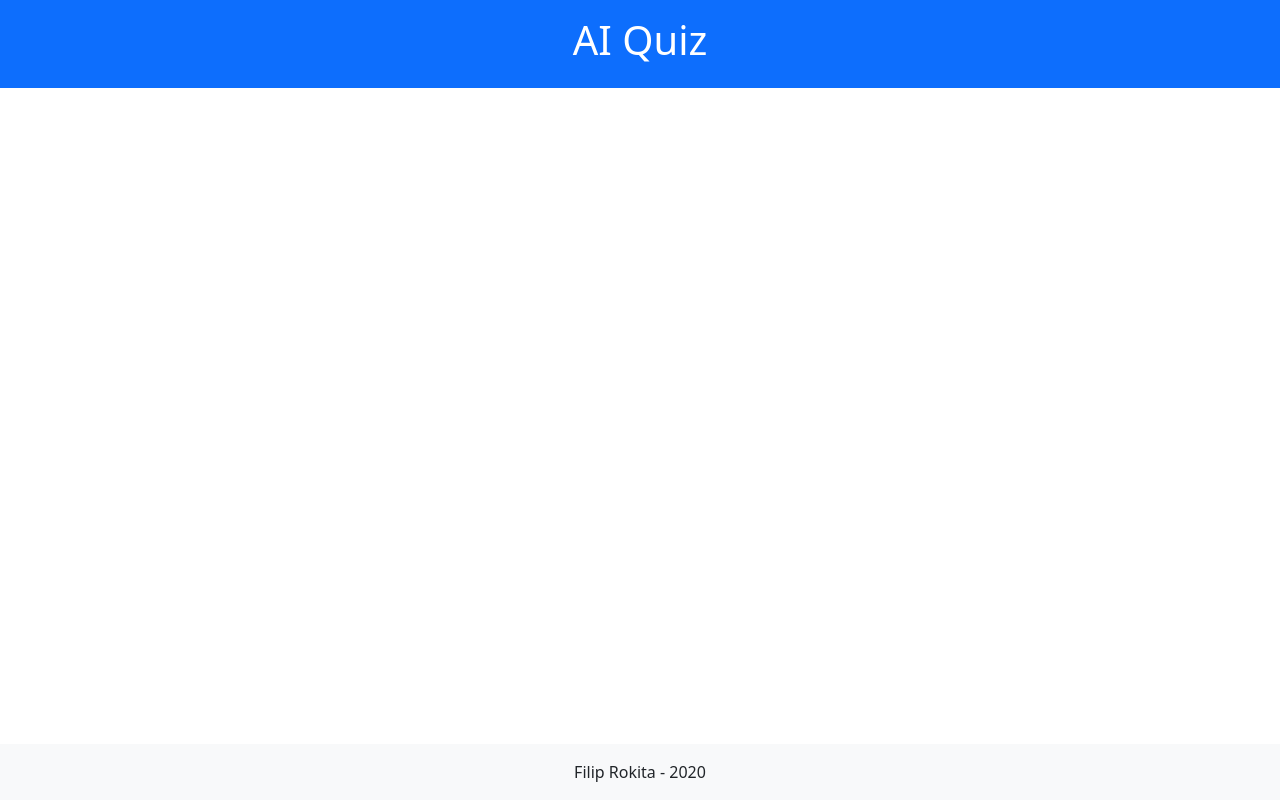
After one commit to FilipRokita/python-ai-quiz, a Flask app: template templates/layout.html in a window 1280 px wide. The commit adds this page. Run offline with Flask 3, Linux system fonts and the light colour scheme; the template is opened without the code that fills it: most values are stand-ins (such as "Sample title", 1, 10 or a date in 2020).

Commit message:
Refactor templates to use a layout file and improve CSS structure

```diff
--- a/app.py
+++ b/app.py
@@ -76,9 +76,6 @@ def index():
     # Get questions from the database
     questions = Question.query.all()
 
-    # Get current year
-    year = datetime.now().year
-
     # Get the user's high score from the database
     username = session.get("username")
     best_score = 0
@@ -86,7 +83,7 @@ def index():
          user = User.query.filter_by(username=username).first()
          best_score = user.high_score if user else 0
 
-    return render_template("index.html", best_score=best_score, questions=questions, year = year)
+    return render_template("index.html", best_score=best_score, questions=questions)
 
 
 # Run the application
--- /dev/null
+++ b/static/styles.css
@@ -0,0 +1,18 @@
+body {
+    position: relative;
+    min-height: 100vh;
+}
+
+footer {
+    position: absolute;
+    bottom: 0;
+    left: 0;
+    right: 0;
+    text-align: center;
+}
+
+.container {
+    text-align: center;
+    font-family: Arial, sans-serif;
+    margin-top: 50px;
+}
--- /dev/null
+++ b/templates/layout.html
@@ -0,0 +1,34 @@
+<!DOCTYPE html>
+<html lang="en">
+<head>
+    <meta charset="UTF-8">
+    <meta name="viewport" content="width=device-width, initial-scale=1.0">
+    <title>Quiz: {% block title %}{% endblock %}</title>
+
+    <!-- Bootstrap CDN -->
+    <link rel="stylesheet" href="https://cdn.jsdelivr.net/npm/bootstrap@5.3.0/dist/css/bootstrap.min.css">
+
+    <!-- Custom CSS styles -->
+    <link rel="stylesheet" href="{{ url_for('static', filename='styles.css') }}">
+</head>
+<body class="d-flex flex-column min-vh-100">
+
+    <!-- Header -->
+    <header class="bg-primary text-white text-center py-3">
+        <h1>AI Quiz</h1>
+    </header>
+
+    <!-- Main content -->
+    <main class="container flex-grow-1 mt-4">
+        {% block main %}{% endblock %}
+    </main>
+
+    <!-- Footer -->
+    <footer class="bg-light text-center py-3 mt-auto">
+        Filip Rokita - {{ year }}
+    </footer>
+
+    <!-- Bootstrap JS (optional, but needed for some Bootstrap components) -->
+    <script src="https://cdn.jsdelivr.net/npm/bootstrap@5.3.0/dist/js/bootstrap.bundle.min.js"></script>
+</body>
+</html>
```
Also changed, not shown: templates/index.html (+5 -27 lines), templates/results.html (+6 -19 lines).
